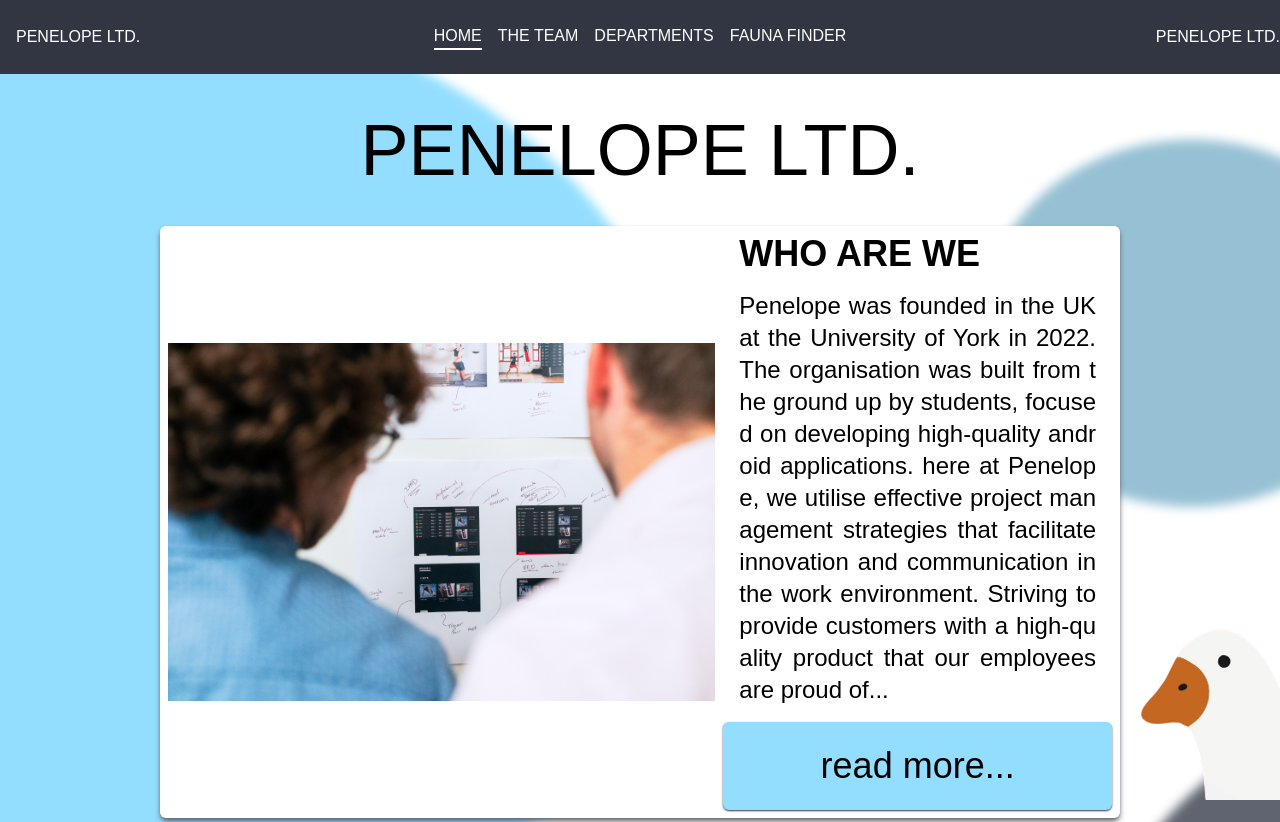
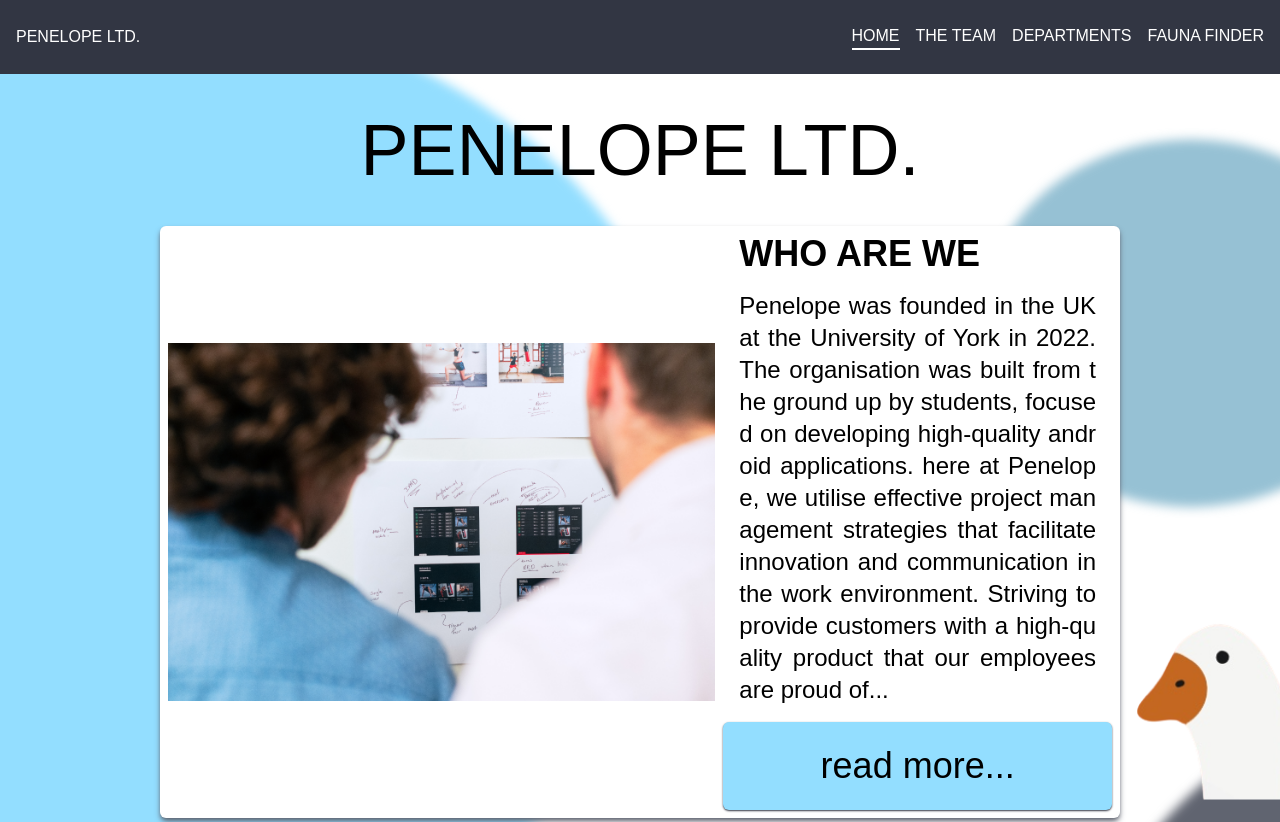
Before and after one commit to SWENG-G2/html-tour, an Astro site: page / in a window 1280 px wide. Shown: the top 822 px of the page. Built offline with nearby package versions, Linux system fonts and the light colour scheme; Astro itself is replaced by a stand-in of ours; a web font is replaced by a local one.

Commit message:
Scale the duck and fix navbar
Signed-off-by: Giuseppe Barillari <joe2k01dev@gmail.com>

```diff
--- a/src/components/NavBar.astro
+++ b/src/components/NavBar.astro
@@ -42,7 +42,7 @@ const tabs = ["home", "the team", "departments", "fauna finder"];
 
 
   <a
-    class="order-2 my-auto"
+    class="order-2 my-auto md:hidden"
     href={backToLink ? backToLink : import.meta.env.BASE_URL}
     >{backTo ? `Back to ${backTo}` : "Penelope LTD."}</a
   >
--- a/src/layouts/Layout.astro
+++ b/src/layouts/Layout.astro
@@ -40,7 +40,7 @@ const { title, active, header, backTo, backToLink } = Astro.props;
     <slot />
     <img
       src="/duck.png"
-      class="fixed top-full left-full -translate-x-full -translate-y-full"
+      class="fixed top-full left-full -translate-x-full -translate-y-full w-52 sm:w-64 md:w-72 lg:w-80"
     />
   </body>
 </html>
```
